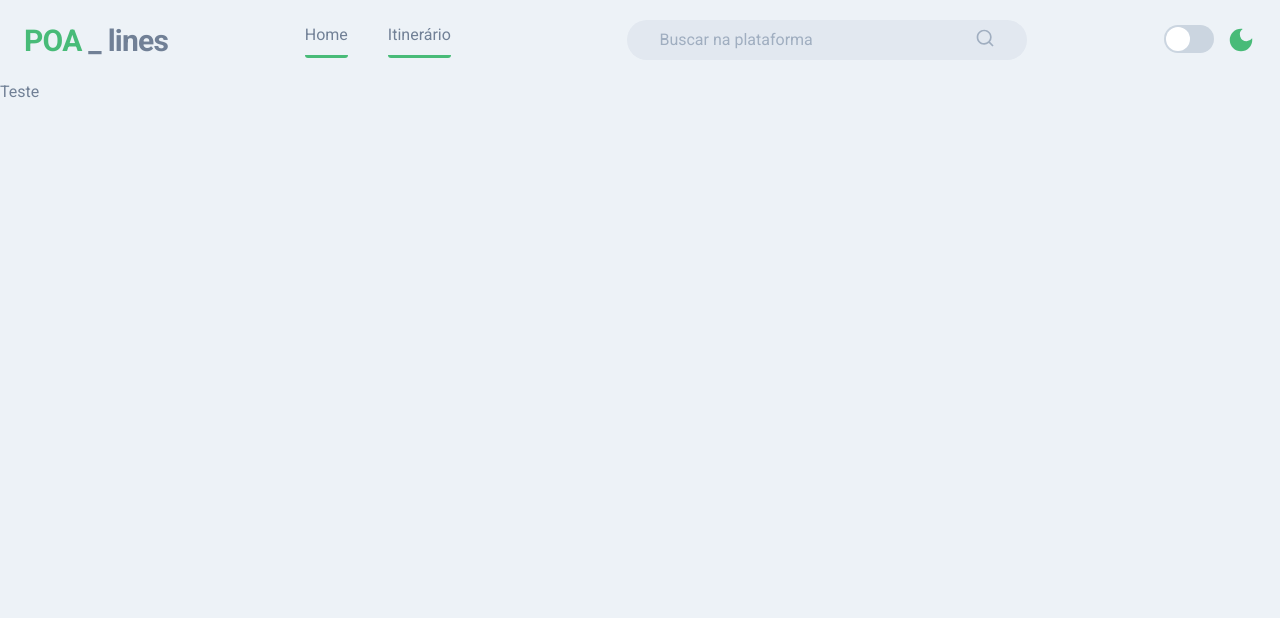
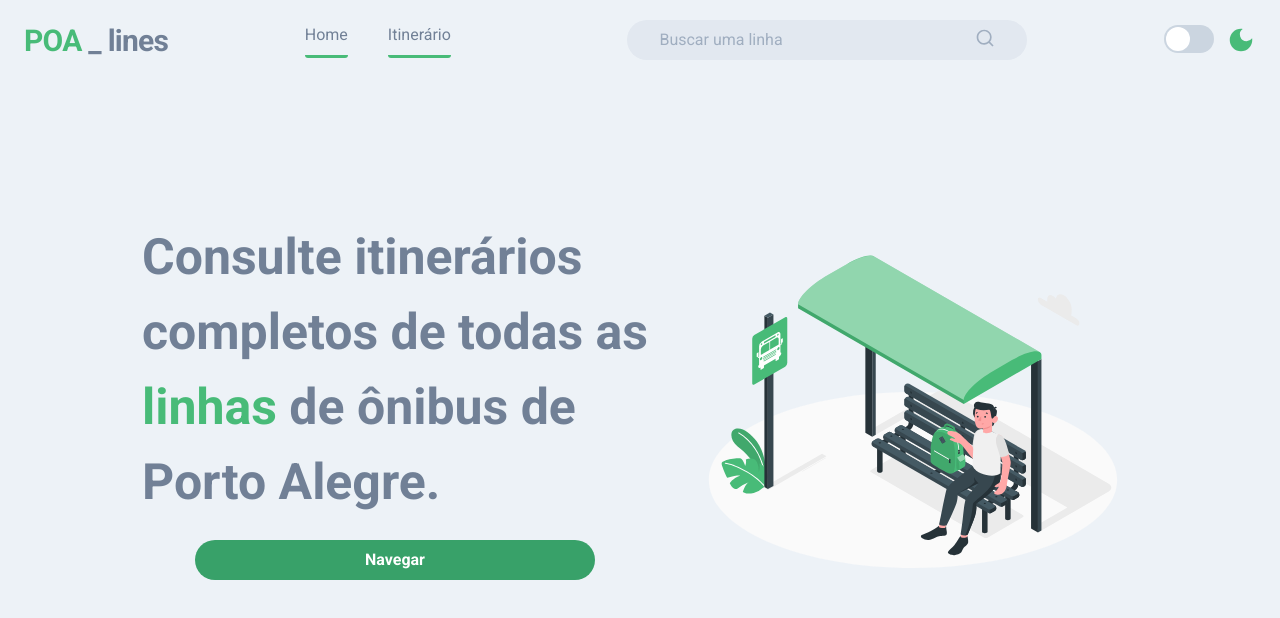
Before and after one commit to naMoraezDev/next-lines, a Next.js app: page / in a window 1280 px wide. Shown: the top 618 px of the page. Built offline with nearby package versions, Linux system fonts and the light colour scheme.

Commit message:
feat: create home page

```diff
--- a/src/pages/components/Header/view.tsx
+++ b/src/pages/components/Header/view.tsx
@@ -60,7 +60,7 @@ export function HeaderView() {
         <Input
           color="gray.500"
           variant="unstyled"
-          placeholder="Buscar na plataforma"
+          placeholder="Buscar uma linha"
           _placeholder={{ color: "gray.400" }}
         />
 
--- a/src/pages/index.tsx
+++ b/src/pages/index.tsx
@@ -1,7 +1,28 @@
+import { Button, Flex, Stack, Text } from "@chakra-ui/react";
+import Image from "next/image";
+
 export default function Home() {
   return (
-    <>
-      <h1>Teste</h1>
-    </>
+    <Flex align="center" w="100vw" justify="center" h="80vh" gap="10">
+      <Stack gap={5}>
+        <Text fontWeight="bold" fontSize="50">
+          Consulte itinerários <br /> completos de todas as <br />
+          <Text as="span" color="green.400">
+            linhas{" "}
+          </Text>
+          de ônibus de <br /> Porto Alegre.
+        </Text>
+        <Button
+          borderRadius="full"
+          colorScheme="green"
+          width={400}
+          alignSelf="center"
+        >
+          Navegar
+        </Button>
+      </Stack>
+
+      <Image src="/bus-stop.svg" alt="" width={450} height={600} priority />
+    </Flex>
   );
 }
```
Also changed, not shown: public/bus-stop.svg (renamed from public/Bus Stop-amico.svg).
